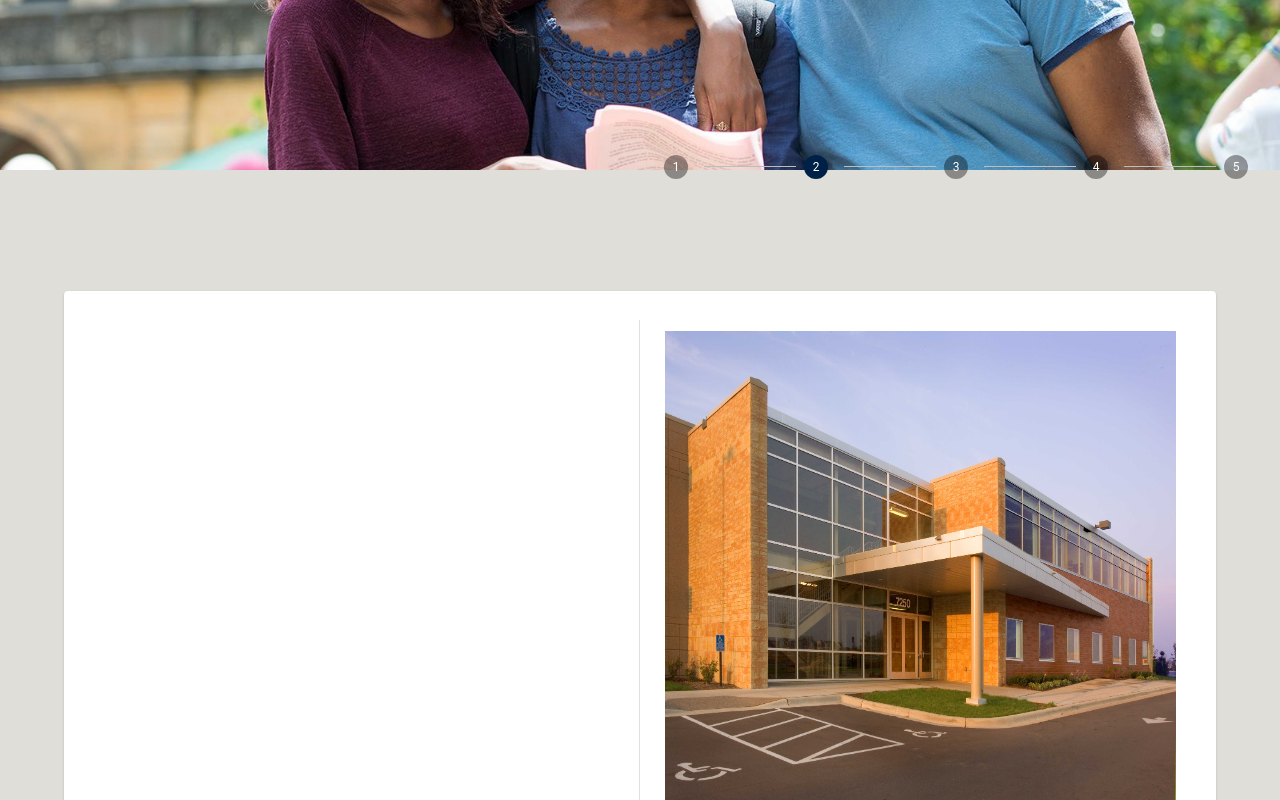
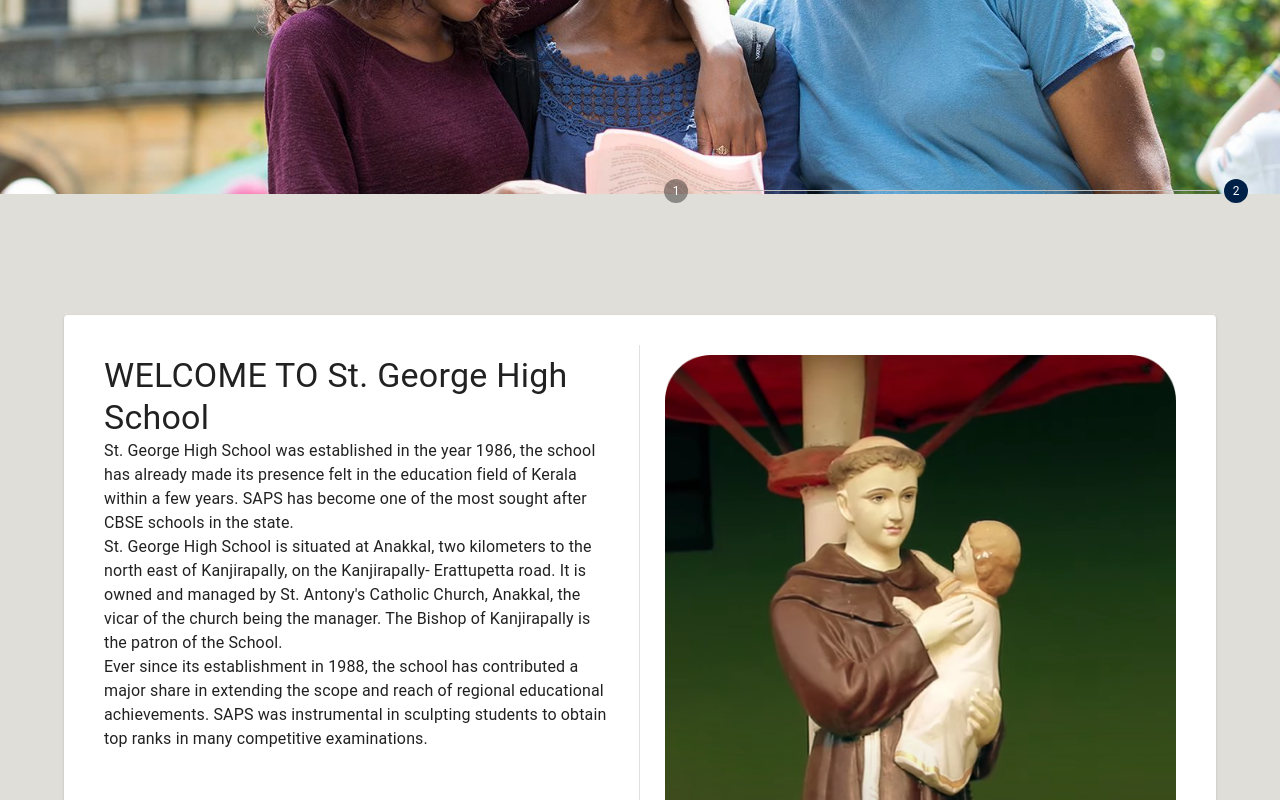
Before and after one commit to aabeing/sghs-website, a React (Create React App) app: page / in a window 1280 px wide. Shown: the part 440-1240 px from the top of the page. Built offline with nearby package versions, Linux system fonts and the light colour scheme.

Commit message:
content1 added

```diff
--- a/src/components/Carousel.js
+++ b/src/components/Carousel.js
@@ -25,22 +25,22 @@
         imgPath:
             '/images/w2.jpg',
     },
-    {
-        label: 'San Francisco- Oakland Bay Bridge, United States',
-        imgPath:
-            '/images/w1.jpg',
-    },
-    {
-        label: 'Bird',
-        imgPath:
-            '/images/w2.jpg',
-    },
+    // {
+    //     label: 'San Francisco- Oakland Bay Bridge, United States',
+    //     imgPath:
+    //         '/images/w1.jpg',
+    // },
+    // {
+    //     label: 'Bird',
+    //     imgPath:
+    //         '/images/w2.jpg',
+    // },
 
-    {
-        label: 'San Francisco- Oakland Bay Bridge, United States',
-        imgPath:
-            '/images/w1.jpg',
-    },
+    // {
+    //     label: 'San Francisco- Oakland Bay Bridge, United States',
+    //     imgPath:
+    //         '/images/w1.jpg',
+    // },
 
 
 
@@ -53,6 +53,7 @@
 
     // Autoplay effect based on given interval
     React.useEffect(() => {
+        console.log('component mounted');
         const interval = setInterval(() => {
             handleNext()
         }, 3000);
--- a/src/components/Navigation.js
+++ b/src/components/Navigation.js
@@ -65,7 +65,9 @@
     return (
         <AppBar color='primary' position="static" sx={{ mb: 0.2, mt: '74px' }}>
             <Container maxWidth="false" >
-                <Toolbar variant='dense' sx={{ minHeight: '2rem', display: { xs: 'none', md: 'flex' } }}>
+                <Toolbar variant='dense' sx={{ minHeight: '2rem',
+                // display: { xs: 'none', md: 'flex' }
+                }}>
                     {secondaryMenu.map((secondMenuItem, index) => (
                         <CustomBtn variant='text' color='customWhite' key={index} component={RouterLink} to={secondMenuItem} onClick={() => setActiveNavBtn(0)}>{secondMenuItem}</CustomBtn>
                     ))}
@@ -77,7 +79,9 @@
 function LargeScreenNav({ setActiveNavBtn, activeNavBtn }) {
     // const [activeSecNav, setActiveSecNav] = useState(0);
     return (
-        <Box sx={{ display: { xs: 'none', md: 'block' }, width: '100%', paddingBottom: 1 }}>
+        <Box sx={{
+            // display: { xs: 'none', md: 'block' },
+            width: '100%', paddingBottom: 1 }}>
             <AppBar color='primary' position="fixed">
                 <Container maxWidth="false">
                     <Toolbar >
@@ -100,6 +104,7 @@
     )
 }
 function SmallScreenNav({ setActiveNavBtn }) {
+    //Drawer menu
     const [drawerState, setDrawerState] = useState(false);
     const toggleDrawer = (open) => (event) => {
         if (event.type === 'keydown' && (event.key === 'Tab' || event.key === 'Shift')) {
@@ -139,7 +144,7 @@
     );
     return (
 
-        <Box sx={{ display: { xs: 'block', md: 'none' }, width: '100%', paddingBottom: 1 }}>
+        <Box sx={{ width: '100%', paddingBottom: 1 }}>
             <AppBar color='primary' position="fixed">
                 <Container maxWidth="false">
                     <Toolbar >
@@ -176,6 +181,7 @@
         <LargeScreenNav setActiveNavBtn={setActiveNavBtn} activeNavBtn={activeNavBtn} />
         :null}
         {isMatchSmall?
+        // Drawer Menu
         <SmallScreenNav setActiveNavBtn={setActiveNavBtn} activeNavBtn={activeNavBtn} />
         :null}
             <SecMenu setActiveNavBtn={setActiveNavBtn}/>
--- a/src/components/pages/Home.js
+++ b/src/components/pages/Home.js
@@ -1,36 +1,50 @@
-import { Box, Divider, Grid, Paper } from '@mui/material'
+import { styled } from '@mui/material/styles';
+import { Box, Divider, Grid, Paper, Typography } from '@mui/material'
+// import { fontSize } from '@mui/system';
 import React from 'react'
-import SchoolPic from '../../images/school.jpg'
-import Carousel from '../Carousel'
+import SchoolPic from '../../images/school.jpg';
+import Carousel from '../Carousel';
 
+// import contentImage1 from '../../images/contentImage1.png';
+const contentImage1 = '../../images/contentImage1.png'
+const contentPara1 = ["St. George High  School was established in the year 1986, the school has already made its presence felt in the education field of Kerala within a few years. SAPS has become one of the most sought after CBSE schools in the state.", "St. George High  School is situated at Anakkal, two kilometers to the north east of Kanjirapally, on the Kanjirapally- Erattupetta road. It is owned and managed by St. Antony's Catholic Church, Anakkal, the vicar of the church being the manager. The Bishop of Kanjirapally is the patron of the School.", "Ever since its establishment in 1988, the school has contributed a major share in extending the scope and reach of regional educational achievements. SAPS was instrumental in sculpting students to obtain top ranks in many competitive examinations."];
+const contentHead1 = "WELCOME TO St. George High  School";
 
-{/* <img srcset="elva-fairy-320w.jpg,
-             elva-fairy-480w.jpg 1.5x,
-             elva-fairy-640w.jpg 2x"
-     src="elva-fairy-640w.jpg"
-     alt="Elva dressed as a fairy"> */}
+const customP = styled(Typography)(({ theme }) => ({
+ '&':{
+  color: theme.palette.common.red,
+ },
+}));
+// const CustomBtn = styled(Button)(({ theme }) => {
+//   // console.log("theme: " ,theme);
+//   return {
+//       fontWeight: 700,
+//       '&.active': {
+//           background: '#688158'
+//       },
+//   }
+// });
 function Home() {
   return (
-    // <Paper elevation={3}>
-    //   <img src={SchoolPic} max
-    //  alt="Elva dressed as a fairy"/>
-    // </Paper>
     <>
+    <customP>HI</customP>
       <Carousel />
       <Paper sx={{
-      margin: {xs:2,md:8}, padding: {xs:0.5,md: 3}
+        margin: { xs: 2, md: 8 }, padding: { xs: 0.5, md: 3 }
       }}>
         <Grid container columns={12} >
-        <Grid item xs={11.9} md={5.9} padding={2}>
+          <Grid item xs={11.9} md={5.9} padding={2} >
+            <Typography variant='h4'>
+              {contentHead1}
+            </Typography>
+            <customP/>
+            {contentPara1.map((ele) => (<>
 
-            {/* <Box component="img"
-              sx={{
-                height: '100%',
-                width: '100%',
-                maxHeight: { xs: '100%', md: '100%' },
-                maxWidth: { xs: '100%', md: '100%' },
-              }} alt="The house from the offer." src={SchoolPic}
-            /> */}
+              <customP variant='body1' display='block'>
+                {ele}
+              </customP>
+              <br/></>
+            ))}
           </Grid>
 
           <Grid item xs={0.2} md={0.2} container justifyContent='center' alignContent='center'>
@@ -38,16 +52,18 @@
             {/* <Divider orientation="vertical" textAlign='center' sx={{mr:'50%'}}/> */}
           </Grid>
 
-        <Grid item xs={11.9} md={5.9} padding={2}>
+          <Grid container xs={11.9} md={5.9} padding={2} justifyContent='center'
+          >
+
             <Box component="img"
               sx={{
-              height: 500,
-              width: '100%',
+                // pl:'15%',
                 maxHeight: { xs: '100%', md: '100%' },
                 maxWidth: { xs: '100%', md: '100%' },
-            }} alt="The house from the offer." src={SchoolPic}
+              }} alt="The house from the offer." src={contentImage1}
             />
           </Grid>
+
         </Grid>
       </Paper>
     </>
```
Also changed, not shown: public/images/contentImage1.png (added). Lines whose indentation alone changed are shown as unchanged.
